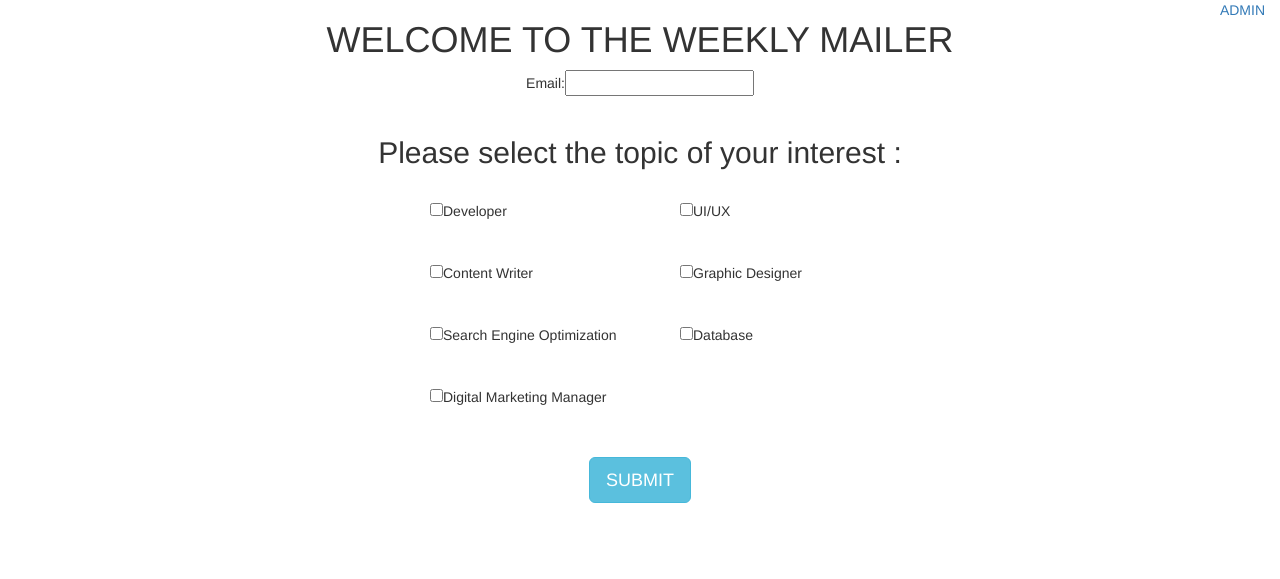
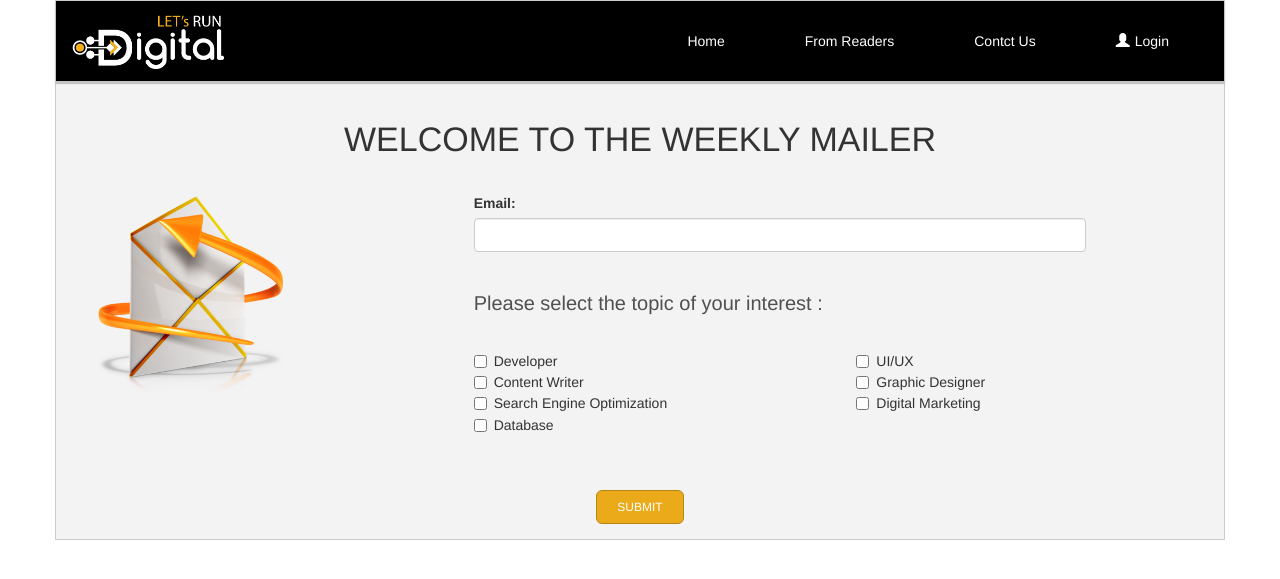
Before and after one commit to AnjaliKochar/mailinglist, a Flask app: template templates/Subscribe.html in a window 1280 px wide. Shown: the top 579 px of the page. Run offline with Flask 2, Linux system fonts and the light colour scheme; the template is opened without the code that fills it, so the values that code supplies are empty; some libraries are stand-ins or nearby versions.

Commit message:
subscribe page ui

```diff
--- a/templates/Subscribe.html
+++ b/templates/Subscribe.html
@@ -4,23 +4,56 @@
     <meta charset="UTF-8">
     <title>SUBSCRIPTION</title>
     <style>
-        ul li{list-style:none}
+
+       .bg-login{ background: #f3f3f3;   margin: 0px;    border: 1px solid #ccc ; padding: 0px !important;}
+       .bg-login header { background: #000;padding: 0px 15px 0px 15px; box-shadow: 0px 2px 1px 1px #c3c3c3;margin-bottom: 0px;}
+       .bg-login header img{ width:154px;padding: 12px 0 0 0; }
+       .bg-login nav{ margin:0px; padding:0px; float:right;}
+       .bg-login nav ul{ margin:0px; padding:0px;}
+       .bg-login nav ul li{ margin:0px; list-style:none; float:left; padding:0px;}
+       .bg-login nav ul li a{ color: #fff; transition: all 0.5s; padding: 30px 40px; display: block; border: 0px;background: none;text-decoration: none;}
+       .bg-login nav ul li a:hover{ background:#fff; color:#000; transition: all 0.5s; }
+       .mail-img{ margin: 0 0 0 20px !important;padding: 0 0 0 0;}
+       .mail-img img{ width: 200px;height: 200px;padding: 0 0 0 0;margin:0 0 0 0;}
+       .bg-login h1{ color:#333333;font-size: 34px;padding: 0 0 0 0;margin:40px 0px 35px 0px;}
+       .bg-login a{color:#3789d0;background: #fff;padding: 7px 10px;border: 1px solid #eaeaea;}
+       .bg-login a span{ padding-right:5px;}
+       .bg-login h2{ color:#505050;font-size: 20px; text-align: left; padding:0;margin:25px 0 25px 0;}
+       .btn-container{ margin:45px 0 15px 0; padding: 0 0 0 0;text-align: center;}
+       .btn-container .btn{ padding: 8px 20px; font-size: 12px; background: #eaaa1a; border: 1px solid #b78515;}
+       .mail-img form{ padding:0px; margin:0px;}
+       .mail-img .form-group {    margin-bottom: 15px;    padding: 0px !important;}
         </style>
             <link rel="stylesheet" href="https://maxcdn.bootstrapcdn.com/bootstrap/3.3.7/css/bootstrap.min.css">
-
             <!-- jQuery library -->
             <script src="https://ajax.googleapis.com/ajax/libs/jquery/3.2.0/jquery.min.js"></script>
-
             <!-- Latest compiled JavaScript -->
             <script src="https://maxcdn.bootstrapcdn.com/bootstrap/3.3.7/js/bootstrap.min.js"></script>
             <meta name="viewport" content="width=device-width, initial-scale=1">
 </head>
 <body>
-    <section class="container-fluid">
-        <a href="{{ url_for('admin_login') }}" style="float:right">ADMIN</a>
+    <div class="container bg-login">
+        <header>
+            <div class="row">
+               <div class="col-sm-2">
+                  <img src="static\logo.png" >
+               </div>
+                <div class="col-sm-10">
+                    <nav>
+                        <ul>
+                             <li><a href="javascript:;">Home</a></li>
+                             <li><a href="javascript:;">From Readers</a></li>
+                             <li><a href="javascript:;">Contct Us</a></li>
+                             <li><a href="{{url_for('admin_login')}}"><span class="glyphicon glyphicon-user"></span>Login</a></li>
+                        </ul>
+                    </nav>
+                </div>
 
-        <div  align="center" style="width:100%">
+            </div>
+        </header>
+            <div class="clearfix"></div>
 
+            <div align="center">
                 {% with messages = get_flashed_messages() %}
                 {% if messages %}
                 <div class="alert alert-info">
@@ -32,42 +65,55 @@
                 </div>
                 {% endif %}
                 {% endwith %}
+            <div class="welcome"><h1>WELCOME TO THE WEEKLY MAILER</h1></div>
+            </div>
 
+            <div class="row mail-img">
+                <div class="col-sm-4">
+                    <img src="static\ebook.png">
+                </div>
+                <div class="col-sm-8">
+                    <form action="{{url_for('new_subscription')}}" method="post">
+               <div class="form-group col-sm-10 pull-left">
+                   <label> Email:</label>
+                   <input type="email" class="form-control" name="emailid" id="eid">
+               </div>
+               <div class="clearfix"></div>
+               <div class="row pull-left col-sm-12">
+                   <h2>Please select the topic of your interest : </h2>
+               </div>
+                <div class="clearfix"></div>
 
+                <div class="checkbox">
+                    <div class="row">
+                        <div class="col-sm-6">
+                            <label class="checkbox-inline"><input type="checkbox" name="developer" value="Developer">Developer</label>
+                            <div class="clearfix"></div>
+                            <label class="checkbox-inline"><input type="checkbox" name="contentwriter" value="Contentwriter">Content Writer</label>
+                       <div class="clearfix"></div>
+                        <label class="checkbox-inline"><input type="checkbox" name="SEO" value="SEO">Search Engine Optimization</label>
+                        <div class="clearfix"></div>
 
-            <form action="{{url_for('new_subscription')}}" method="post">
-                <h1>WELCOME TO THE WEEKLY MAILER</h1>
-                Email:<input type="email" name="emailid" id="eid"><br><br>
-                <h2>Please select the topic of your interest : </h2><br>
-                <div style="width:40%;text-align:center">
-                    <div style="width:50%;float:left;text-align:left" >
-                        <ul>
-                            <li><input type="checkbox" name="developer" value="Developer">Developer</li><br><br>
-                            <li><input type="checkbox" name="contentwriter" value="Contentwriter">Content Writer</li><br><br>
-                            <li><input type="checkbox" name="SEO" value="SEO">Search Engine Optimization</li><br><br>
-                            <li><input type="checkbox" name="DMM" value="DMM">Digital Marketing Manager</li><br><br>
-                        </ul>
+                        <label class="checkbox-inline "><input type="checkbox" name="database" value="Database">Database</label>
+                        </div>
+
+                        <div class="col-sm-6">
+                        <label class="checkbox-inline"><input type="checkbox" name="UI/UX" value="UIUX">UI/UX</label>
+                        <div class="clearfix"></div>
+
+                        <label class="checkbox-inline "><input type="checkbox" name="GD" value="GraphicDesigner">Graphic Designer</label>
+                        <div class="clearfix"></div>
+                        <label class="checkbox-inline "><input type="checkbox" name="DMM" value="DMM">Digital Marketing</label>
 
                         </div>
-                    <div style="width:50%;float:left;text-align:left" >
-                        <ul>
-                            <li><input type="checkbox" name="UI/UX" value="UIUX">UI/UX</li><br><br>
-                            <li><input type="checkbox" name="GD" value="GraphicDesigner">Graphic Designer</li><br><br>
-                            <li><input type="checkbox" name="database" value="Database">Database</li><br><br>
-                        </ul>
-                    </div>
-                    <div style="clear:both"></div>
-                    <input type="submit" name="submit" value="SUBMIT" class="btn btn-info btn-lg">
-                </div>
-
-
-            </form>
-
 
                         </div>
-    </section>
-
-
-
+                </div>
+                </form>
+                </div>
+            </div>
+            <div class="btn-container"><input type="submit" name="submit" value="SUBMIT" class="btn btn-info btn-lg"></div>
+        </div>
+    </div>
 </body>
 </html>
```
Also changed, not shown: mailinglist.db, static/checklist.png (added), static/ebook.png (added), static/email.png (added), static/logo-dark.png (added), static/logo-dark.svg (added), static/logo.png (added), static/yelloenv.jpg (added), static/yellomailinglist.jpg (added). Lines whose indentation alone changed are shown as unchanged.
